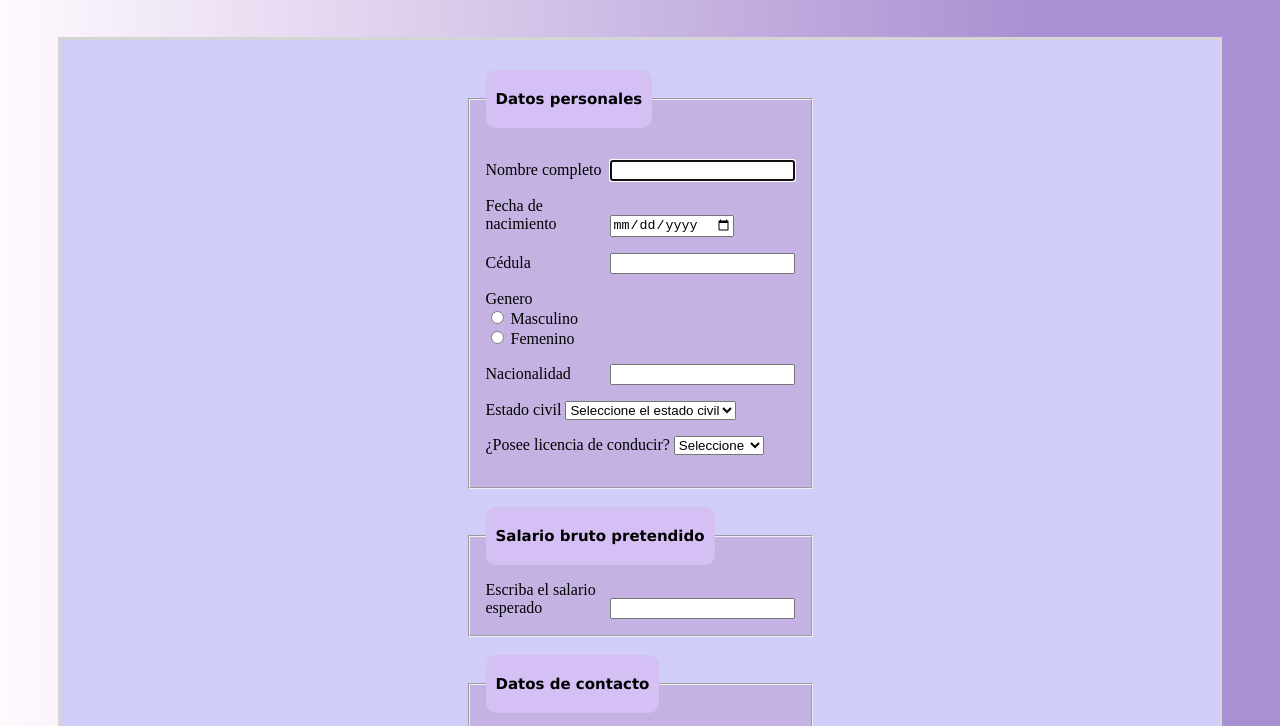
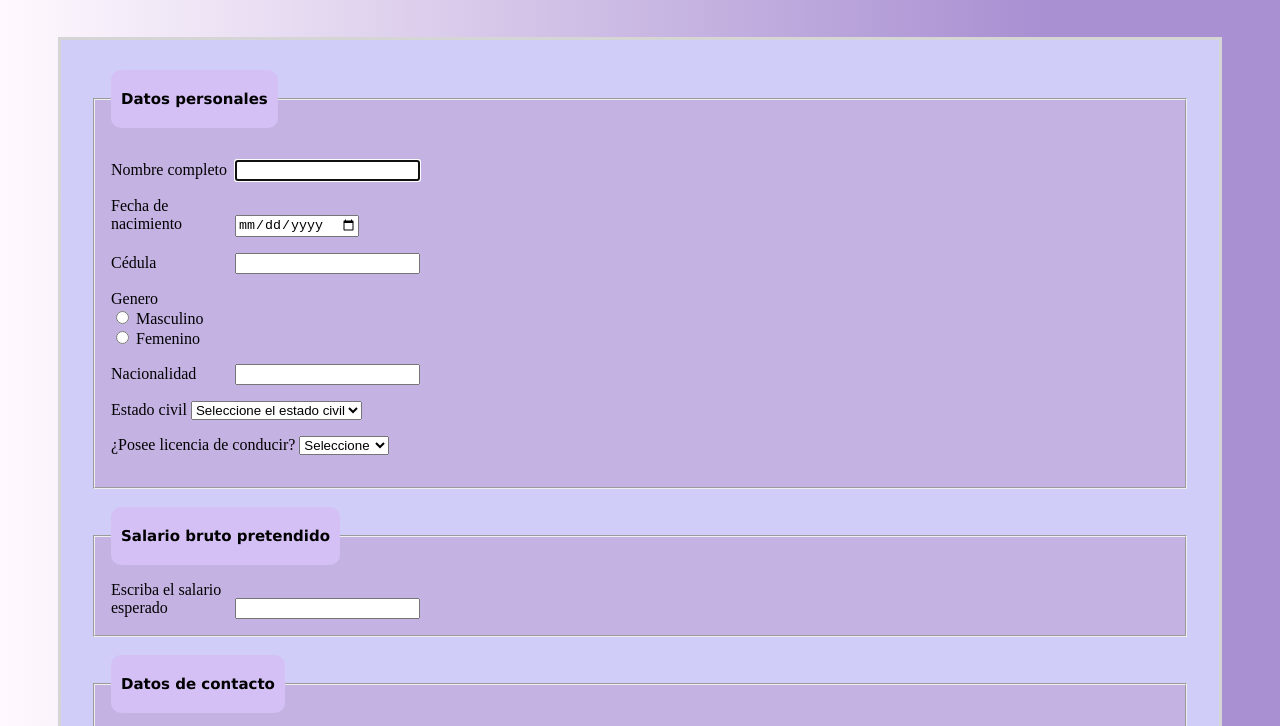
Before and after one commit to DevBeex/Laboratorio2, a plain HTML site: page index.html in a window 1280 px wide. Shown: the part 61-787 px from the top of the page. Drawn offline with Linux system fonts and the light colour scheme.

```diff
--- a/styles.css
+++ b/styles.css
@@ -1,36 +1,34 @@
-body{
+body {
   justify-content: center;
   align-items: center;
-    background: rgb(255,249,254);
-    background: linear-gradient(90deg, rgba(255,249,254,1) 0%, rgba(169,144,210,1) 81%);
+  background: rgb(255, 249, 254);
+  background: linear-gradient(
+    90deg,
+    rgba(255, 249, 254, 1) 0%,
+    rgba(169, 144, 210, 1) 81%
+  );
 }
-h1{
+
+h1 {
   text-align: center;
 }
-form{
 
-
+form {
+    align-items: stretch;
   display: flex;
   justify-content: center;
-    align-items: center;
   flex-direction: column;
-
-
   margin: 40px 50px;
-
   border: 3px solid rgb(213, 213, 213);
-
   padding: 30px;
-
   background-color: rgb(208, 205, 248);
-
 }
 
-fieldset{
-    background-color:#c4b2e3;
+fieldset {
+  background-color: #c4b2e3;
+  padding: 16px;
+}
 
-    padding:16px;
-}
 legend {
   background-color: rgb(212, 192, 245);
   border-radius: 10px;
@@ -39,16 +37,15 @@
   padding-bottom: 20px;
   padding-right: 10px;
   padding-left: 10px;
-      font-family:Verdana, Geneva, Tahoma, sans-serif;
+  font-family: Verdana, Geneva, Tahoma, sans-serif;
   font-size: 15px;
 }
-
 
 label {
   display: inline-block;
   width: 120px;
 }
+
 div {
   margin-bottom: 10px;
-
 }
```
Lines whose indentation alone changed are shown as unchanged.
